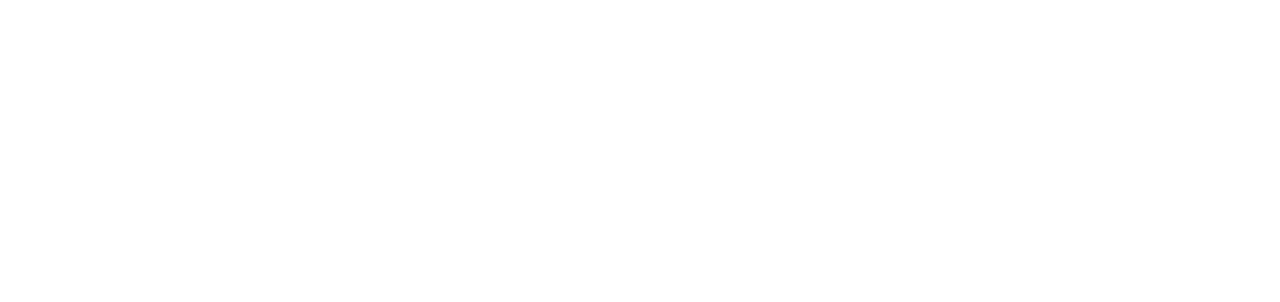
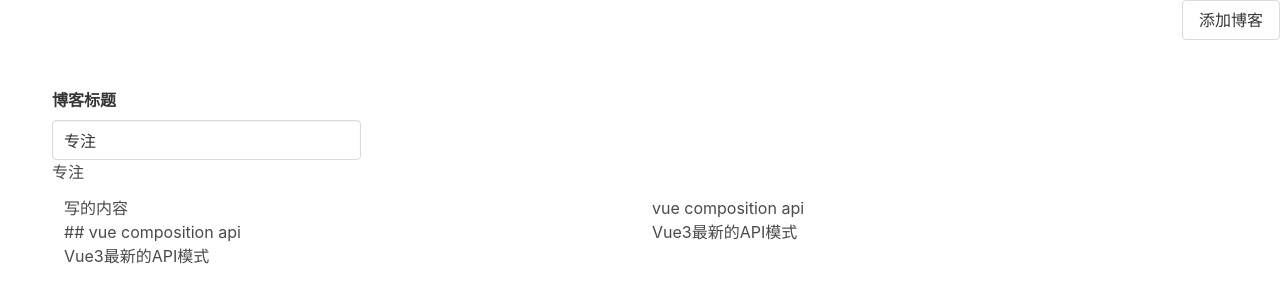
Before and after one commit to Huixies/vue3-blog, a Vue app: page /posts/new in a window 1280 px wide. Before the commit this address had no page. Shown: the top 302 px of the page. Built offline with nearby package versions, Linux system fonts and the light colour scheme.

Commit message:
使用vue搭建简易的个人博客

```diff
--- a/babel.config.js
+++ b/babel.config.js
@@ -1,6 +1,5 @@
 module.exports = {
   presets: [
     '@vue/cli-plugin-babel/preset'
-  ],
-  resets: [ [ "@vue/app", { useBuiltIns: "entry" } ] ]
+  ]
 }
--- a/package.json
+++ b/package.json
@@ -9,7 +9,9 @@
   },
   "dependencies": {
     "axios": "^0.21.1",
-    "core-js": "2",
+    "babel-core": "7.0.0-bridge.0",
+    "core-js": "^3.8.2",
+    "marked": "^1.2.7",
     "moment": "^2.27.0",
     "router": "^1.3.5",
     "vue": "^3.0.0-0",
@@ -25,6 +27,7 @@
     "@vue/cli-service": "~4.5.0",
     "@vue/compiler-sfc": "^3.0.0-0",
     "@vue/test-utils": "^2.0.0-0",
+    "flush-promises": "^1.0.2",
     "typescript": "~3.9.3",
     "vue-jest": "^5.0.0-0"
   },
--- a/src/App.vue
+++ b/src/App.vue
@@ -1,4 +1,5 @@
 <template>
+  <Navbar />
   <section class="section">
     <div class="container">
       <router-view></router-view>
@@ -8,11 +9,12 @@
 
 <script lang='ts'>
 import {defineComponent} from 'vue';
+import Navbar from '@/components/Navbar.vue';
 
 export default defineComponent({
   name: "App",
   components: {
-
+    Navbar
   },
 })
 </script>
--- /dev/null
+++ b/src/components/Navbar.vue
@@ -0,0 +1,20 @@
+<template>
+  <nav class="navbar">
+      <div class="navbar-end">
+          <div>
+              <router-link class="button" to="/posts/new">添加博客</router-link>
+          </div>
+      </div>
+  </nav>
+</template>
+
+<script lang='ts'>
+import {defineComponent} from 'vue';
+
+export default defineComponent({
+  name: "Navbar",
+  components: {
+
+  },
+})
+</script>
--- /dev/null
+++ b/src/components/PostWriter.vue
@@ -0,0 +1,68 @@
+<template>
+  <div>
+    <div class="columns">
+      <div class="colum">
+        <div class="field">
+          <div class="label">博客标题</div>
+          <div class="control">
+            <input type="text" v-model="title" class="input" />
+            {{ title }}
+          </div>
+        </div>
+      </div>
+    </div>
+    <!-- 写的内容和展示的内容 -->
+    <div class="columns">
+      <div class="column is-one-half">
+        写的内容
+        <div contenteditable id="markdown" ref="contentEditable" @input="handleEdit" />
+      </div>
+      <div class="column is-one-half">
+        <div v-html="html" />
+      </div>
+    </div>
+
+  </div>
+</template>
+
+<script lang='ts'>
+import {defineComponent, onMounted, ref,watch} from 'vue';
+import { Post } from '@/types';
+//@ts-ignore
+import {parse} from 'marked';
+
+export default defineComponent({
+  name: "PostWriter",
+  components: {},
+  props:{
+      post:{
+        type:Object as () => Post,
+        required:true
+      },
+  },
+  setup(props){
+      const title = ref(props.post.title);
+      const markdown = ref(props.post.markdown)
+      const contentEditable = ref<null | HTMLDivElement>(null);
+      const html = ref('');
+
+      const handleEdit = () =>{
+        //@ts-ignore
+        markdown.value =  contentEditable.value.innerText
+      }
+    watch(
+      ()=>markdown.value,
+      (value)=>{html.value = parse(value)},
+      { immediate:true}
+      );
+
+      onMounted(()=>{
+        //@ts-ignore
+        contentEditable.value.innerText = markdown.value ;//div
+
+      });
+
+      return {title,contentEditable,handleEdit,markdown,html}
+    }
+})
+</script>
--- a/src/components/Timeline.vue
+++ b/src/components/Timeline.vue
@@ -23,7 +23,7 @@
 import { defineComponent } from 'vue';
 import {useStore} from '@/store';
 
-const delay = (ms:number)=>new Promise(res =>setTimeout(res,ms))
+// const delay = (ms:number)=>new Promise(res =>setTimeout(res,ms))
 
 export default defineComponent({
   name: "Timeline",
@@ -51,7 +51,7 @@
         return acc.concat(post);
    },[] );
 
-    await delay(2000)
+    // await delay(2000)
     //展示
     const posts = computed(() =>
       allPosts.filter((post) => {
--- a/src/router/index.ts
+++ b/src/router/index.ts
@@ -1,12 +1,16 @@
 import { createRouter, createWebHistory, RouteRecordRaw } from 'vue-router'
 import Home from '../views/Home.vue'
-
 
 const routes: Array<RouteRecordRaw> = [
   {
     path: '/',
     component: Home
   },
+  {
+    path: '/posts/new',
+    component: ()=>import('../views/NewPost.vue')
+  },
+
 
 ]
 
--- /dev/null
+++ b/src/views/NewPost.vue
@@ -0,0 +1,28 @@
+<template>
+     <PostWriter :post='post'/>
+</template>
+
+<script lang='ts'>
+import {defineComponent} from 'vue';
+import PostWriter from '@/components/PostWriter.vue';
+import {Post} from '@/types';
+import moment from 'moment';
+
+export default defineComponent({
+  name: "NewPost",
+  components: {
+    PostWriter
+  },
+  setup(){
+      const post: Post= {
+          id: -1,
+          title: "专注",
+          markdown:'## vue composition api \n Vue3最新的API模式',
+          html:'',
+          authorId:0,
+          created: moment()
+      };
+      return { post }
+  }
+})
+</script>
```
Also changed, not shown: 2 other files (tests, documents, lock files or other folders).
